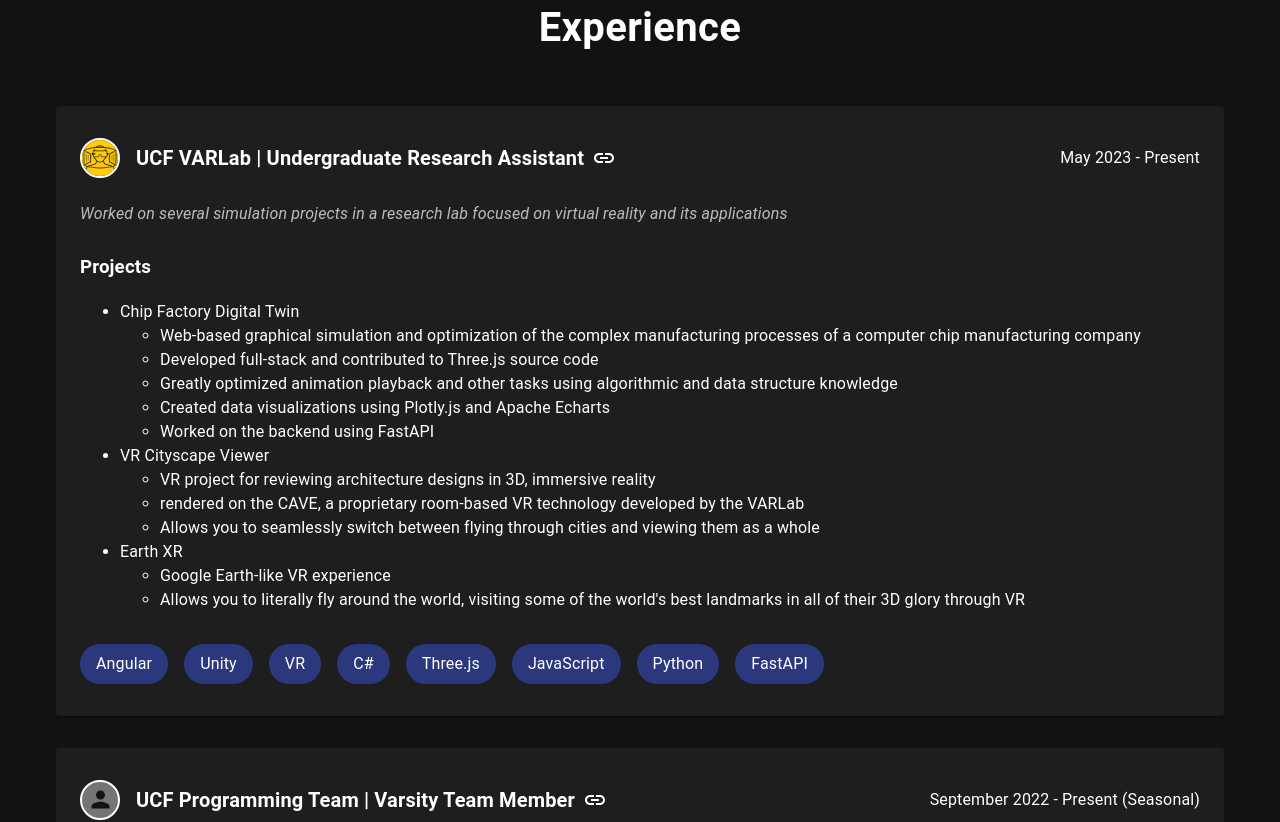
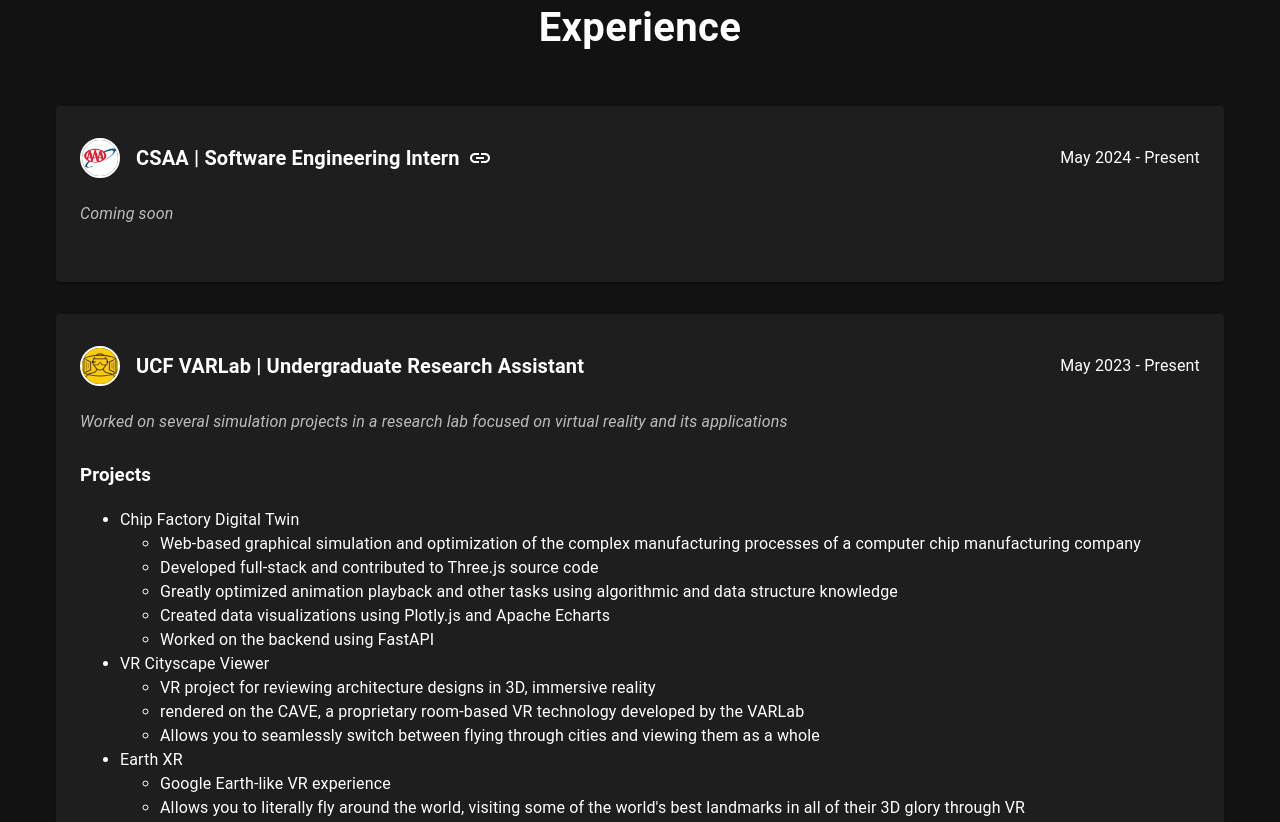
Before and after one commit to ssk4988/portfolio, a React (Create React App) app: page / in a window 1280 px wide. Shown: the part 660-1482 px from the top of the page. Built offline with nearby package versions, Linux system fonts and the light colour scheme; what @fullpage/react-fullpage would draw is missing.

Commit message:
add csaa

```diff
--- a/src/Experience.tsx
+++ b/src/Experience.tsx
@@ -37,9 +37,9 @@
                         color={theme.palette.text.primary}
                     >{experience.company + " | " + experience.title}
                     </Typography>
-                    <IconButton onClick={openCompanyLink}>
+                    {experience.companylink && <IconButton onClick={openCompanyLink}>
                         <LinkOutlined />
-                    </IconButton>
+                    </IconButton>}
                     <div className='date'>
                         <p>{experience.start + ' - ' + experience.end}</p>
                     </div>
--- a/src/Project.tsx
+++ b/src/Project.tsx
@@ -25,7 +25,6 @@
     const openLink = () => {
         window.open(project.link);
     }
-    console.log(image);
     const header = usingNameLogo ? <img src={image} style={{ height: '50px', width: 'auto' }} /> : <>
         {imgSrc != '' && <Avatar src={image} sx={{ border: 2, borderColor: 'white' }} className='logo' />}
         <h3>{project.name}</h3>
--- a/src/assets/data.json
+++ b/src/assets/data.json
@@ -22,6 +22,16 @@
         }
     ],
     "Experience": [
+        {
+            "company": "CSAA",
+            "companylink": "https://csaa-insurance.aaa.com/",
+            "title": "Software Engineering Intern",
+            "logo": "CSAA",
+            "description": "Coming soon",
+            "start": "May 2024",
+            "end": "Present",
+            "tags": []
+        },
         {
             "company": "UCF VARLab",
             "title": "Undergraduate Research Assistant",
@@ -313,7 +323,8 @@
         "Eagle Scout": "eaglescout.png",
         "Meta Hacker Cup": "hackercup.webp",
         "2nd Place": "second.png",
-        "Mobopoly": "mobopoly.png"
+        "Mobopoly": "mobopoly.png",
+        "CSAA": "csaa.png"
     },
     "Awards": [
         {
```
Also changed, not shown: src/assets/csaa.png (added).
